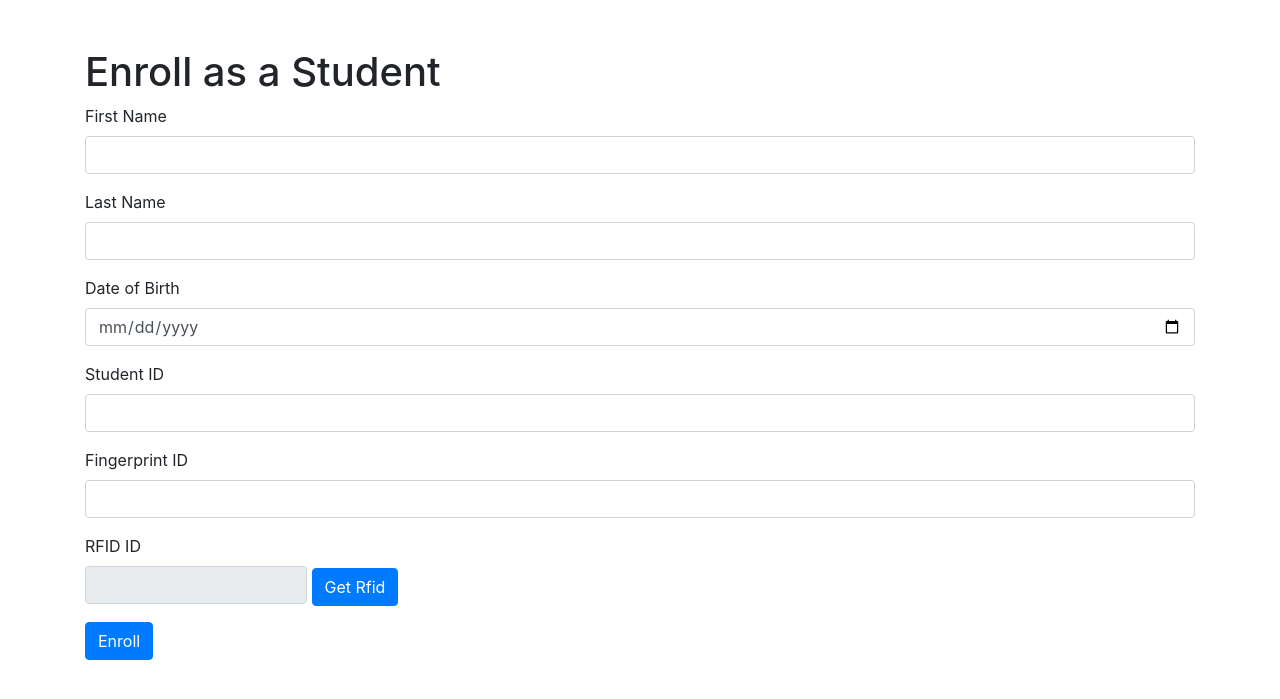
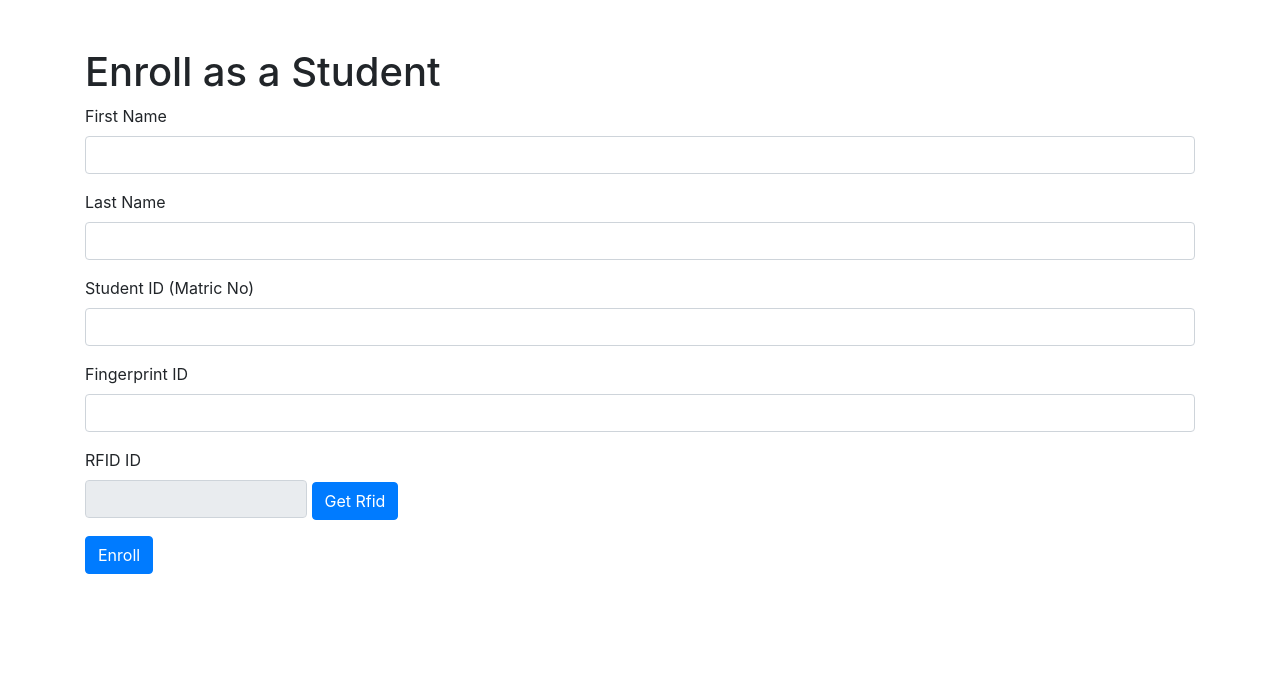
Before and after one commit to TEMHITHORPHE/_Rfid_attendance_system, a Django app: page /enroll/ in a window 1280 px wide. Shown: the top 699 px of the page. Run offline with Django 3.2, Linux system fonts and the light colour scheme; some libraries are stand-ins or nearby versions.

Commit message:
Removed student DOB field

```diff
--- a/attendance/forms.py
+++ b/attendance/forms.py
@@ -5,4 +5,4 @@ from .models import Student
 class StudentForm(forms.ModelForm):
     class Meta:
         model = Student
-        fields = ['first_name', 'last_name', 'date_of_birth', 'student_id', 'fingerprint_id', 'rfid_id']
+        fields = ['first_name', 'last_name', 'student_id', 'fingerprint_id', 'rfid_id']
--- a/attendance/models.py
+++ b/attendance/models.py
@@ -4,7 +4,7 @@ from django.db import models
 class Student(models.Model):
     first_name = models.CharField(max_length=30)
     last_name = models.CharField(max_length=30)
-    date_of_birth = models.DateField()
+    # date_of_birth = models.DateField()
     student_id = models.CharField(max_length=10, unique=True)
     fingerprint_id = models.CharField(max_length=10, unique=True, default=None)
     rfid_id = models.CharField(max_length=10, unique=True)
--- a/attendance/templates/enroll.html
+++ b/attendance/templates/enroll.html
@@ -21,12 +21,12 @@
                 <label for="last_name">Last Name</label>
                 <input type="text" class="form-control" id="last_name" name="last_name" required>
             </div>
-            <div class="form-group">
+            <!-- <div class="form-group">
                 <label for="date_of_birth">Date of Birth</label>
                 <input type="date" class="form-control" id="date_of_birth" name="date_of_birth" required>
-            </div>
+            </div> -->
             <div class="form-group">
-                <label for="student_id">Student ID</label>
+                <label for="student_id">Student ID (Matric No)</label>
                 <input type="text" class="form-control" id="student_id" name="student_id" required>
             </div>
             <div class="form-group">
```
Also changed, not shown: attendance/migrations/0003_remove_student_date_of_birth.py (added), db.sqlite3.
